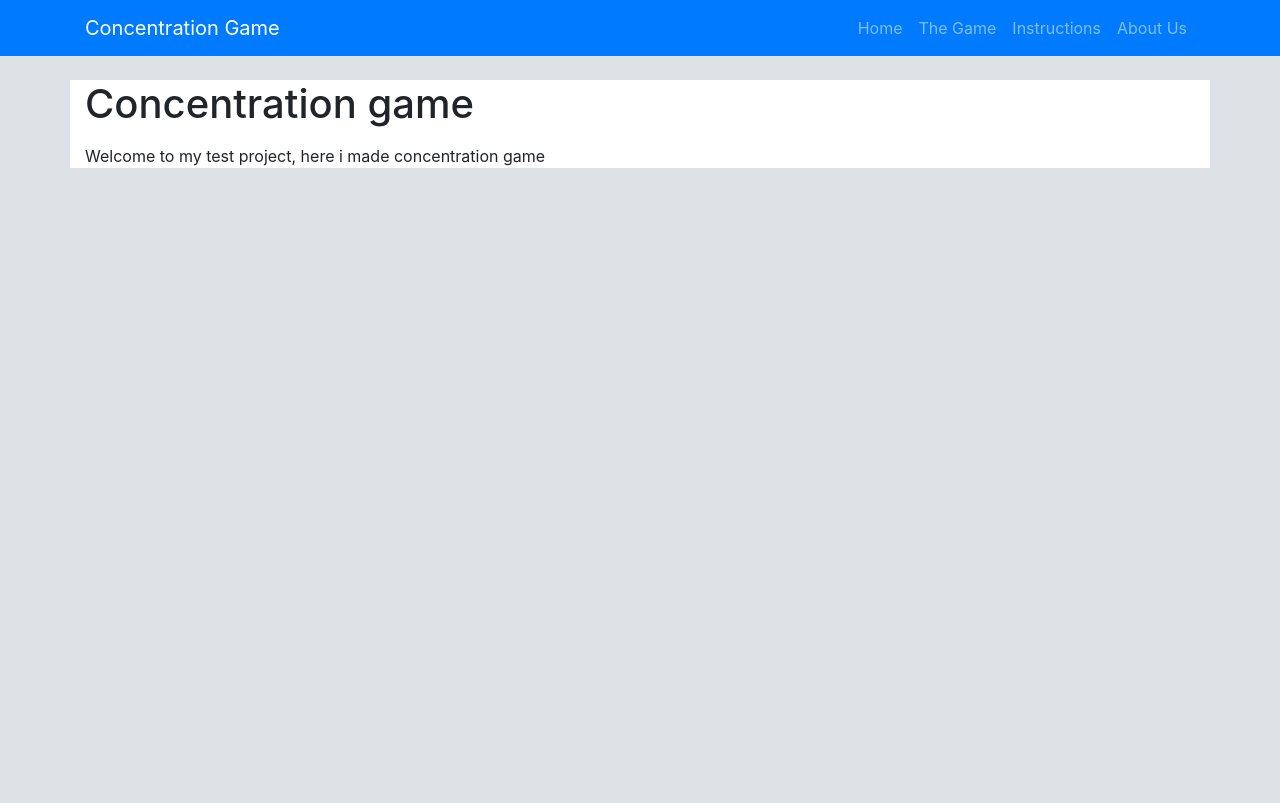
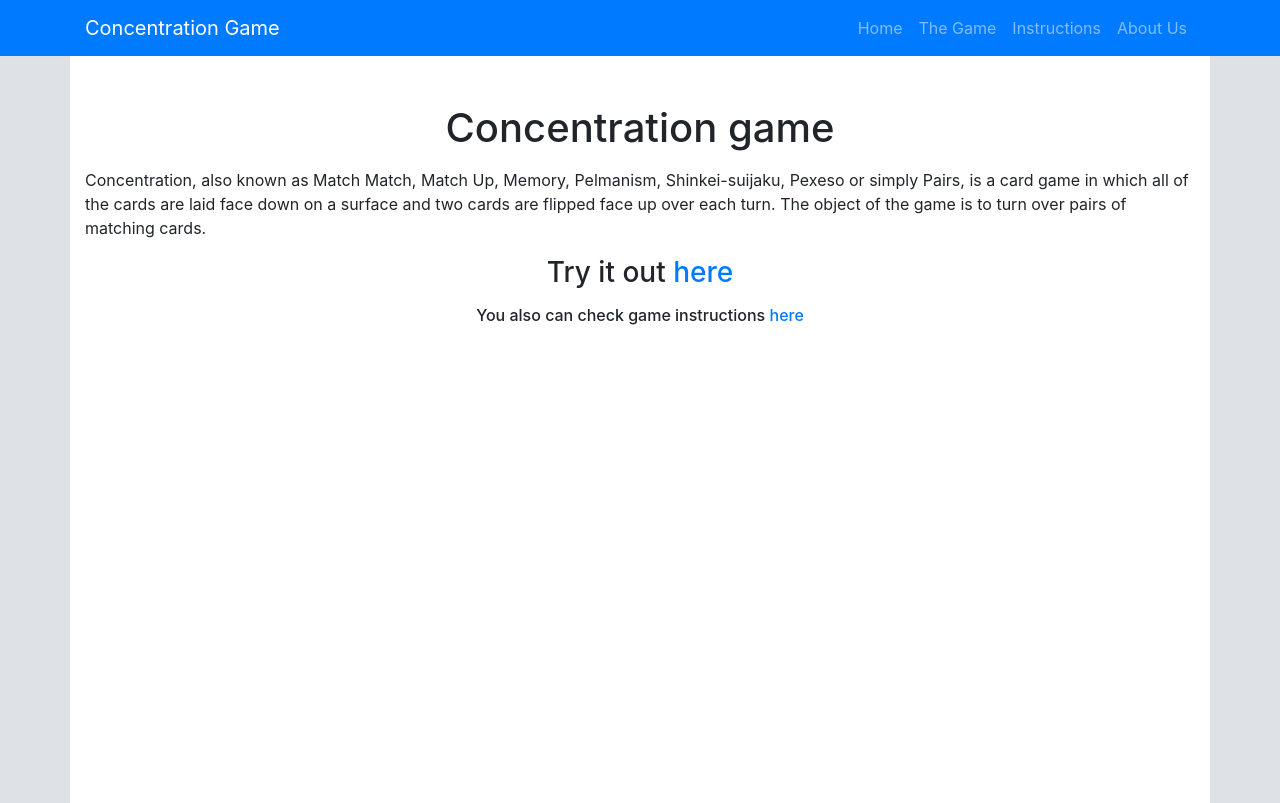
Before and after one commit to Awe1alex/concentration-game, a Vue app: page /#/ in a window 1280 px wide. Built offline with nearby package versions, Linux system fonts and the light colour scheme.

Commit message:
added instructions

```diff
--- a/src/App.vue
+++ b/src/App.vue
@@ -9,10 +9,10 @@
 
           <b-collapse id="nav-collapse" is-nav>
             <b-navbar-nav class="ml-auto text-left">
-              <b-nav-item href="#/">Home</b-nav-item>
-              <b-nav-item href="#/game">The Game</b-nav-item>
-              <b-nav-item href="#/instructions">Instructions</b-nav-item>
-              <b-nav-item href="#/about">About Us</b-nav-item>
+              <b-nav-item to="/">Home</b-nav-item>
+              <b-nav-item to="/game">The Game</b-nav-item>
+              <b-nav-item to="/instructions">Instructions</b-nav-item>
+              <b-nav-item to="/about">About Us</b-nav-item>
             </b-navbar-nav>
           </b-collapse>
         </div>
--- a/src/scss/main.scss
+++ b/src/scss/main.scss
@@ -2,9 +2,15 @@
 
 @import "~bootstrap/scss/bootstrap";
 
-body {
-  min-height: 100vh;
+html,
+body,
+#app {
+  height: 100vh;
   background-color: $gray-300;
+}
+
+.fullpage {
+  min-height: calc(100% - 53px);
 }
 
 .game-row {
--- a/src/views/About.vue
+++ b/src/views/About.vue
@@ -1,6 +1,6 @@
 <template>
-  <div class="container bg-white">
-    <h1 class="mt-4">About Us</h1>
+  <div class="container bg-white py-5 fullpage">
+    <h1 class="text-center">About Us</h1>
     <h2>Lorem, ipsum dolor.</h2>
     <p>
       Lorem ipsum dolor sit amet consectetur adipisicing elit. Quo in eum vero
--- a/src/views/Game.vue
+++ b/src/views/Game.vue
@@ -1,14 +1,14 @@
 <template>
-  <div class="container bg-white h-100 pb-5">
+  <div class="container bg-white h-100 pt-2 fullpage">
     <h1 class="text-center">The Game</h1>
-    <div class="row text-center">
-      <div class="col-12 col-sm-6 col-sm-3">
-        <h2>{{ gameActive ? "Score:" : "Final Score:" }} {{ score }}</h2>
+    <div class="row text-center justify-content-center">
+      <div class="mr-5">
+        <h4>{{ gameActive ? "Score:" : "Final Score:" }} {{ score }}</h4>
       </div>
-      <div class="col-12 col-sm-6 col-sm-3">
-        <h2>
-          {{ gameActive ? `You willget ${turnScore} poits` : "Good Job!" }}
-        </h2>
+      <div class>
+        <h4>
+          {{ gameActive ? `You will get ${turnScore} points` : "Good Job!" }}
+        </h4>
       </div>
     </div>
     <div class="game-row">
--- a/src/views/Home.vue
+++ b/src/views/Home.vue
@@ -1,11 +1,21 @@
 <template>
-  <div class="container bg-white">
-    <h1 class="mt-4">
-      Concentration game
-    </h1>
+  <div class="container bg-white py-5 fullpage">
+    <h1 class="text-center">Concentration game</h1>
     <p class="mt-3">
-      Welcome to my test project, here i made concentration game
+      Concentration, also known as Match Match, Match Up, Memory, Pelmanism,
+      Shinkei-suijaku, Pexeso or simply Pairs, is a card game in which all of
+      the cards are laid face down on a surface and two cards are flipped face
+      up over each turn. The object of the game is to turn over pairs of
+      matching cards.
     </p>
+    <h3 class="text-center">
+      Try it out
+      <router-link to="/game">here</router-link>
+    </h3>
+    <h6 class="text-center mt-3">
+      You also can check game instructions
+      <router-link to="/instructions">here</router-link>
+    </h6>
   </div>
 </template>
 
--- a/src/views/Instructions.vue
+++ b/src/views/Instructions.vue
@@ -1,8 +1,16 @@
 <template>
-  <div>
-    <div class="container bg-white">
-      <h1>Instructions</h1>
-    </div>
+  <div class="container bg-white fullpage py-5">
+    <h1 class="text-center">Instructions</h1>
+    <ul class="mt-5">
+      <li>16 cards which are normally laid down</li>
+      <li>Starting points per turn equal to 100</li>
+      <li>Choose two cards and face them face up</li>
+      <li>If cards color match you get points</li>
+      <li>
+        If cards color does not match you get -5 points from starting points per
+        turn and can continue playing
+      </li>
+    </ul>
   </div>
 </template>
 
```
